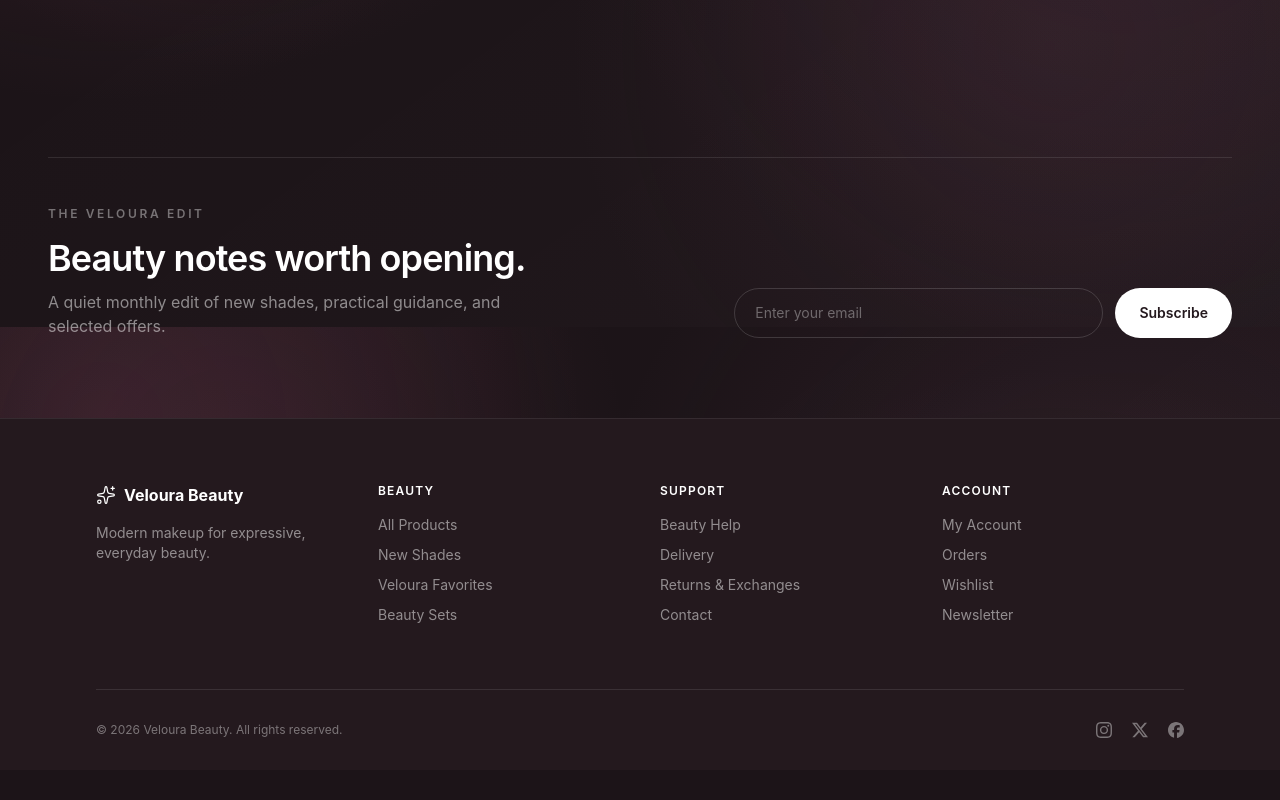
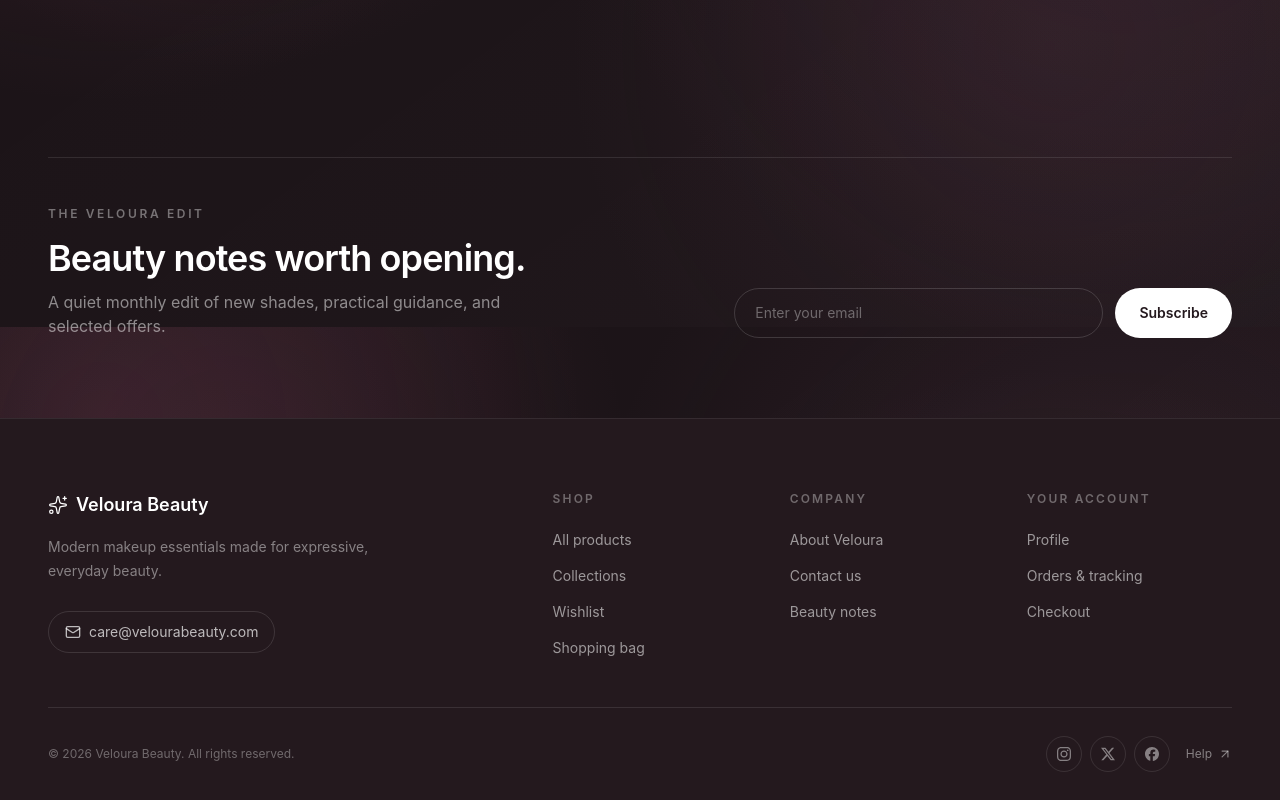
Before and after one commit to alireza-hq/veloura-shop, a Next.js app in the folder client/: page / in a window 1280 px wide. Shown: the part 2073-2873 px from the top of the page. Before the commit the page ends 2843 px from the top, so only its background shows below. Built offline with nearby package versions, Linux system fonts and the light colour scheme; no server answers.

Commit message:
feat: professionalize footer navigation

```diff
--- a/client/src/components/layout/Footer.tsx
+++ b/client/src/components/layout/Footer.tsx
@@ -1,154 +1,115 @@
-import Link from 'next/link';
-import { Sparkles } from 'lucide-react';
-import { SiFacebook, SiInstagram, SiX } from 'react-icons/si';
+import { ArrowUpRight, Mail, Sparkles } from 'lucide-react'
+import Link from 'next/link'
+import { SiFacebook, SiInstagram, SiX } from 'react-icons/si'
 
-import { routes } from '@/lib/routes';
+import { routes } from '@/lib/routes'
+
+const footerGroups = [
+  {
+    title: 'Shop',
+    links: [
+      { label: 'All products', href: routes.products.root },
+      { label: 'Collections', href: routes.collections.root },
+      { label: 'Wishlist', href: routes.wishlist },
+      { label: 'Shopping bag', href: routes.cart },
+    ],
+  },
+  {
+    title: 'Company',
+    links: [
+      { label: 'About Veloura', href: routes.about },
+      { label: 'Contact us', href: routes.contact },
+      { label: 'Beauty notes', href: '/#newsletter' },
+    ],
+  },
+  {
+    title: 'Your account',
+    links: [
+      { label: 'Profile', href: routes.auth.me },
+      { label: 'Orders & tracking', href: routes.orders },
+      { label: 'Checkout', href: routes.checkout },
+    ],
+  },
+] as const
+
+const socials = [
+  { label: 'Instagram', href: 'https://instagram.com', icon: SiInstagram },
+  { label: 'X', href: 'https://x.com', icon: SiX },
+  { label: 'Facebook', href: 'https://facebook.com', icon: SiFacebook },
+] as const
 
 export const Footer = () => {
   return (
-    <footer className='border-t border-white/8 bg-[#24191e] pt-16 text-white/60'>
-      <div className='mx-auto max-w-7xl px-6 lg:px-24'>
-        <div className='grid grid-cols-2 gap-10 md:grid-cols-4'>
-          {/* Brand */}
-          <div className='col-span-2 md:col-span-1'>
+    <footer className='border-t border-white/8 bg-[#24191e] text-white'>
+      <div className='mx-auto max-w-7xl px-6 pt-14 pb-7 lg:px-12 lg:pt-18'>
+        <div className='grid gap-12 border-b border-white/10 pb-12 lg:grid-cols-[1.25fr_2fr] lg:gap-20'>
+          <div>
             <Link
               href={routes.home}
-              className='mb-4 flex items-center gap-2 text-base font-bold text-white'
+              className='flex w-fit items-center gap-2 text-lg font-semibold'
             >
               <Sparkles className='h-5 w-5' strokeWidth={1.5} />
-              <span>Veloura Beauty</span>
+              Veloura Beauty
             </Link>
-            <p className='max-w-xs text-sm text-white/50'>
-              Modern makeup for expressive, everyday beauty.
+            <p className='mt-4 max-w-sm text-sm leading-6 text-white/45'>
+              Modern makeup essentials made for expressive, everyday beauty.
             </p>
+
+            <a
+              href='mailto:care@velourabeauty.com'
+              className='mt-7 flex w-fit items-center gap-2 rounded-full border border-white/12 px-4 py-2.5 text-sm text-white/70 transition hover:border-white/25 hover:text-white'
+            >
+              <Mail className='h-4 w-4' />
+              care@velourabeauty.com
+            </a>
           </div>
 
-          {/* Shop */}
-          <div>
-            <h4 className='mb-4 text-xs font-semibold tracking-widest text-white uppercase'>
-              Beauty
-            </h4>
-            <ul className='space-y-2.5 text-sm text-white/50'>
-              <li>
-                <a
-                  href={routes.products.root}
-                  className='transition hover:text-white'
+          <div className='grid grid-cols-2 gap-8 sm:grid-cols-3'>
+            {footerGroups.map((group) => (
+              <div key={group.title}>
+                <h2 className='text-xs font-semibold tracking-[0.18em] text-white/35 uppercase'>
+                  {group.title}
+                </h2>
+                <ul className='mt-5 space-y-3'>
+                  {group.links.map((link) => (
+                    <li key={link.label}>
+                      <Link
+                        href={link.href}
+                        className='text-sm text-white/55 transition hover:text-white'
                       >
-                  All Products
-                </a>
+                        {link.label}
+                      </Link>
                     </li>
-              <li>
-                <a href={routes.products.root} className='transition hover:text-white'>
-                  New Shades
-                </a>
-              </li>
-              <li>
-                <a href={routes.products.root} className='transition hover:text-white'>
-                  Veloura Favorites
-                </a>
-              </li>
-              <li>
-                <a href={routes.products.root} className='transition hover:text-white'>
-                  Beauty Sets
-                </a>
-              </li>
+                  ))}
                 </ul>
               </div>
-
-          {/* Support */}
-          <div>
-            <h4 className='mb-4 text-xs font-semibold tracking-widest text-white uppercase'>
-              Support
-            </h4>
-            <ul className='space-y-2.5 text-sm text-white/50'>
-              <li>
-                <a href={routes.contact} className='transition hover:text-white'>
-                  Beauty Help
-                </a>
-              </li>
-              <li>
-                <a href={routes.contact} className='transition hover:text-white'>
-                  Delivery
-                </a>
-              </li>
-              <li>
-                <a href={routes.contact} className='transition hover:text-white'>
-                  Returns & Exchanges
-                </a>
-              </li>
-              <li>
-                <a
-                  href={routes.contact}
-                  className='transition hover:text-white'
-                >
-                  Contact
-                </a>
-              </li>
-            </ul>
-          </div>
-
-          {/* Account */}
-          <div>
-            <h4 className='mb-4 text-xs font-semibold tracking-widest text-white uppercase'>
-              Account
-            </h4>
-            <ul className='space-y-2.5 text-sm text-white/50'>
-              <li>
-                <a
-                  href={routes.auth.me}
-                  className='transition hover:text-white'
-                >
-                  My Account
-                </a>
-              </li>
-              <li>
-                <a href={routes.orders} className='transition hover:text-white'>
-                  Orders
-                </a>
-              </li>
-              <li>
-                <a
-                  href={routes.wishlist}
-                  className='transition hover:text-white'
-                >
-                  Wishlist
-                </a>
-              </li>
-              <li>
-                <a href='#newsletter' className='transition hover:text-white'>
-                  Newsletter
-                </a>
-              </li>
-            </ul>
+            ))}
           </div>
         </div>
 
-        {/* Bottom */}
-        <div className='mt-16 flex flex-col items-center justify-between gap-4 border-t border-white/10 pt-8 pb-8 text-xs text-white/40 md:flex-row'>
-          <p>© {new Date().getFullYear()} Veloura Beauty. All rights reserved.</p>
+        <div className='flex flex-col gap-5 pt-7 text-xs text-white/35 sm:flex-row sm:items-center sm:justify-between'>
+          <p>&copy; {new Date().getFullYear()} Veloura Beauty. All rights reserved.</p>
 
-          <div className='flex items-center gap-5'>
+          <div className='flex items-center gap-2'>
+            {socials.map(({ label, href, icon: Icon }) => (
               <a
-              href='https://instagram.com'
-              aria-label='Veloura Beauty on Instagram'
-              className='transition hover:text-white'
+                key={label}
+                href={href}
+                target='_blank'
+                rel='noreferrer'
+                aria-label={`Veloura Beauty on ${label}`}
+                className='flex h-9 w-9 items-center justify-center rounded-full border border-white/10 text-white/45 transition hover:border-white/25 hover:text-white'
               >
-              <SiInstagram className='h-4 w-4' />
+                <Icon className='h-3.5 w-3.5' />
               </a>
-            <a
-              href='https://x.com'
-              aria-label='Veloura Beauty on X'
-              className='transition hover:text-white'
+            ))}
+            <Link
+              href={routes.contact}
+              className='ml-2 flex items-center gap-1.5 text-white/45 transition hover:text-white'
             >
-              <SiX className='h-4 w-4' />
-            </a>
-            <a
-              href='https://facebook.com'
-              aria-label='Veloura Beauty on Facebook'
-              className='transition hover:text-white'
-            >
-              <SiFacebook className='h-4 w-4' />
-            </a>
+              Help
+              <ArrowUpRight className='h-3.5 w-3.5' />
+            </Link>
           </div>
         </div>
       </div>
```
Lines whose indentation alone changed are shown as unchanged.
